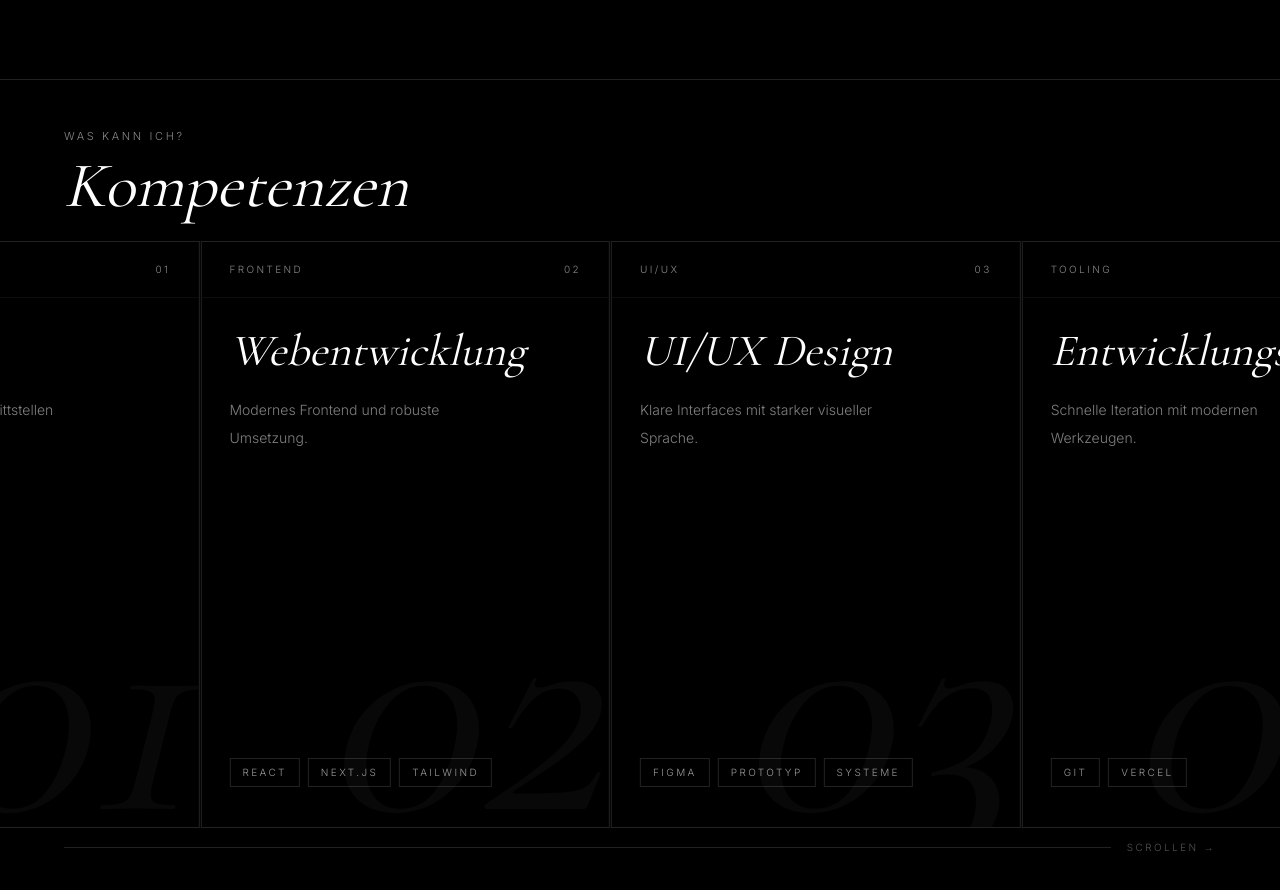
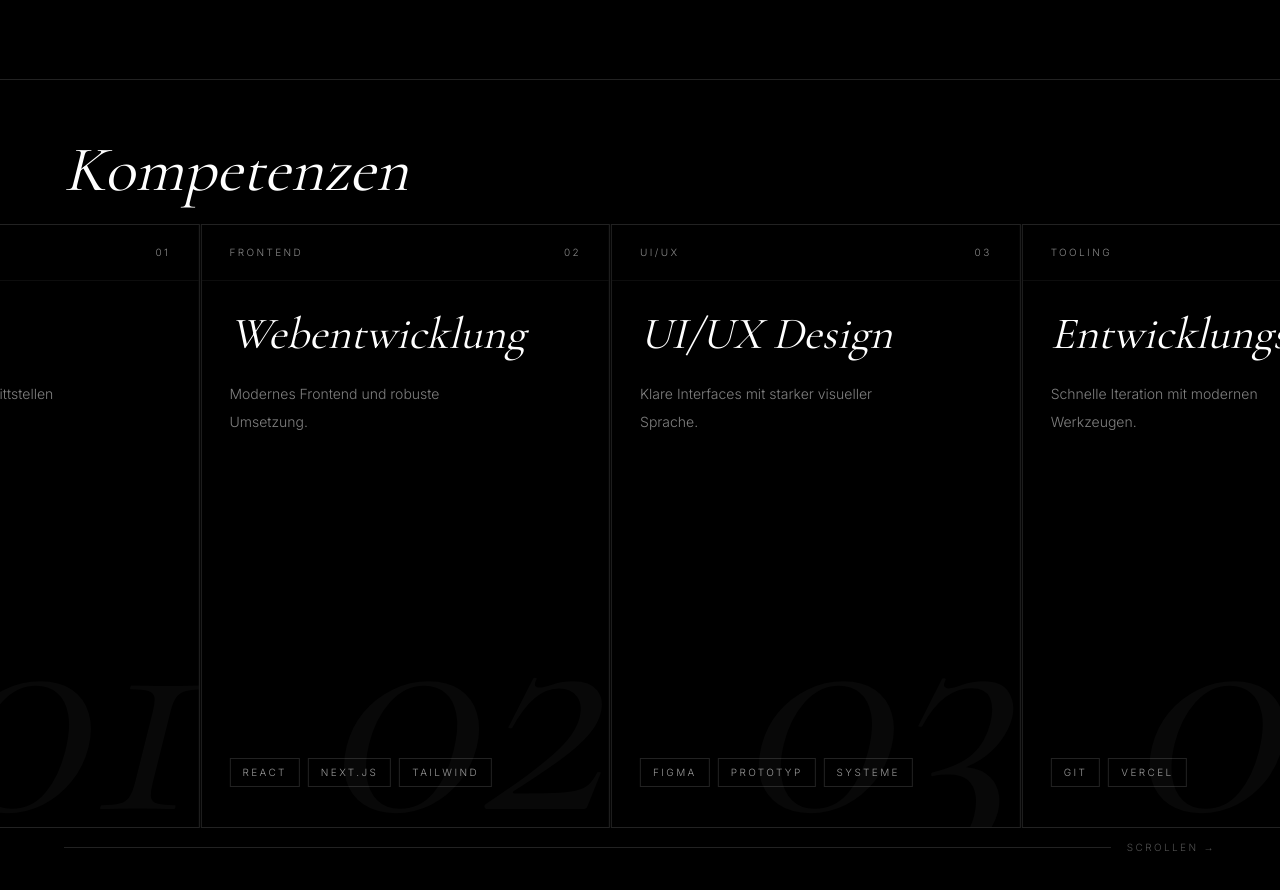
Before and after one commit to ArthihanTm/portfolio_arthihanTm, a Next.js app: page / in a window 1280 px wide. Shown: the part 1460-2350 px from the top of the page. Built offline with nearby package versions, Linux system fonts and the light colour scheme.

Commit message:
Remove redundant label from SkillsSection component to streamline the UI presentation.

```diff
--- a/components/SkillsSection.tsx
+++ b/components/SkillsSection.tsx
@@ -82,9 +82,6 @@ export default function SkillsSection() {
       <section className="sticky top-0 h-screen overflow-hidden border-t border-border flex flex-col">
         {/* Header */}
         <div className="px-6 pt-12 pb-6 md:px-10 lg:px-16 flex-none">
-          <p className="font-label text-[11px] uppercase tracking-label text-muted">
-            Was kann ich?
-          </p>
           <h2 className="mt-3 font-display text-[clamp(2.5rem,6vw,4rem)] italic leading-[0.95]">
             Kompetenzen
           </h2>
```
